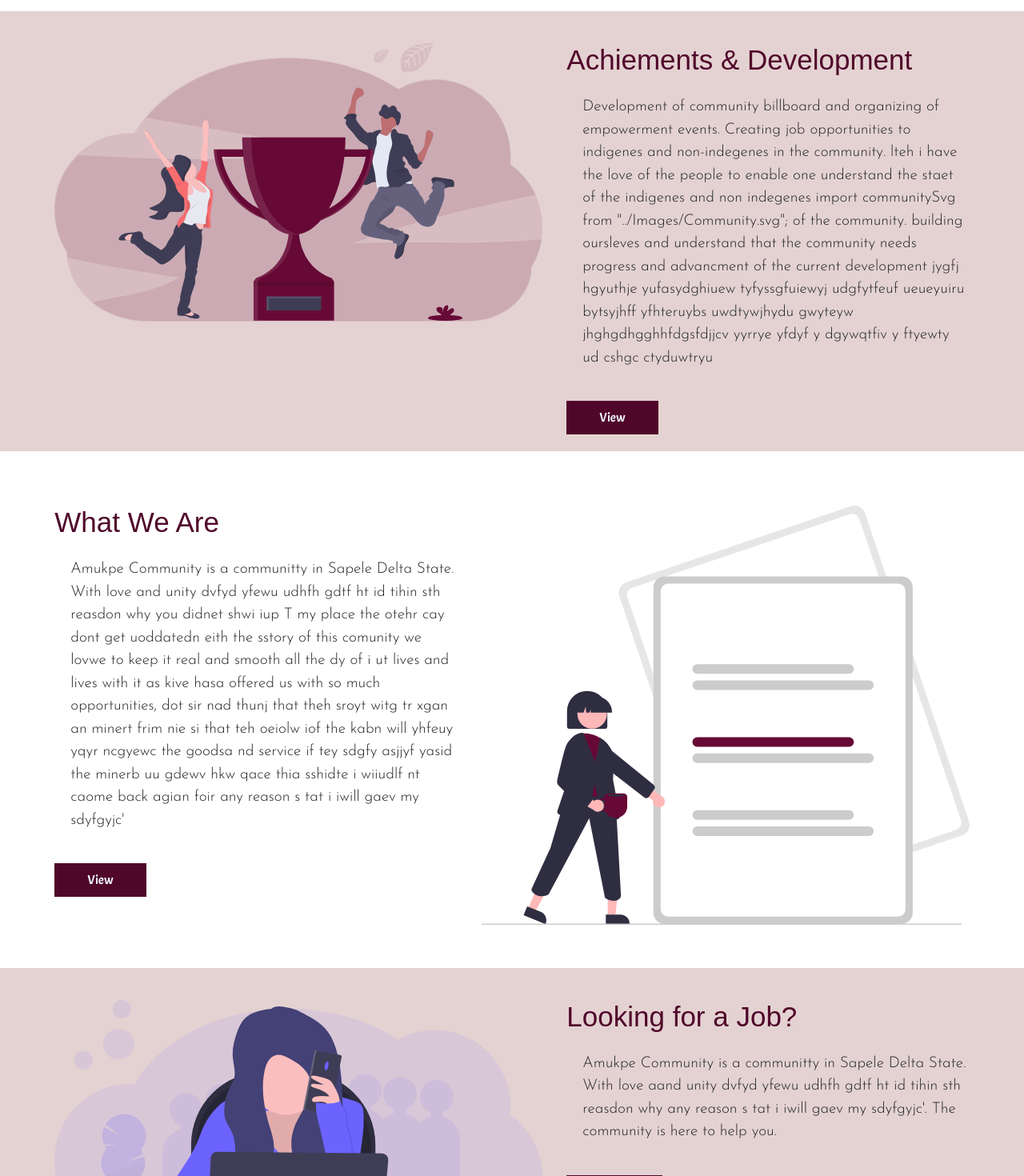
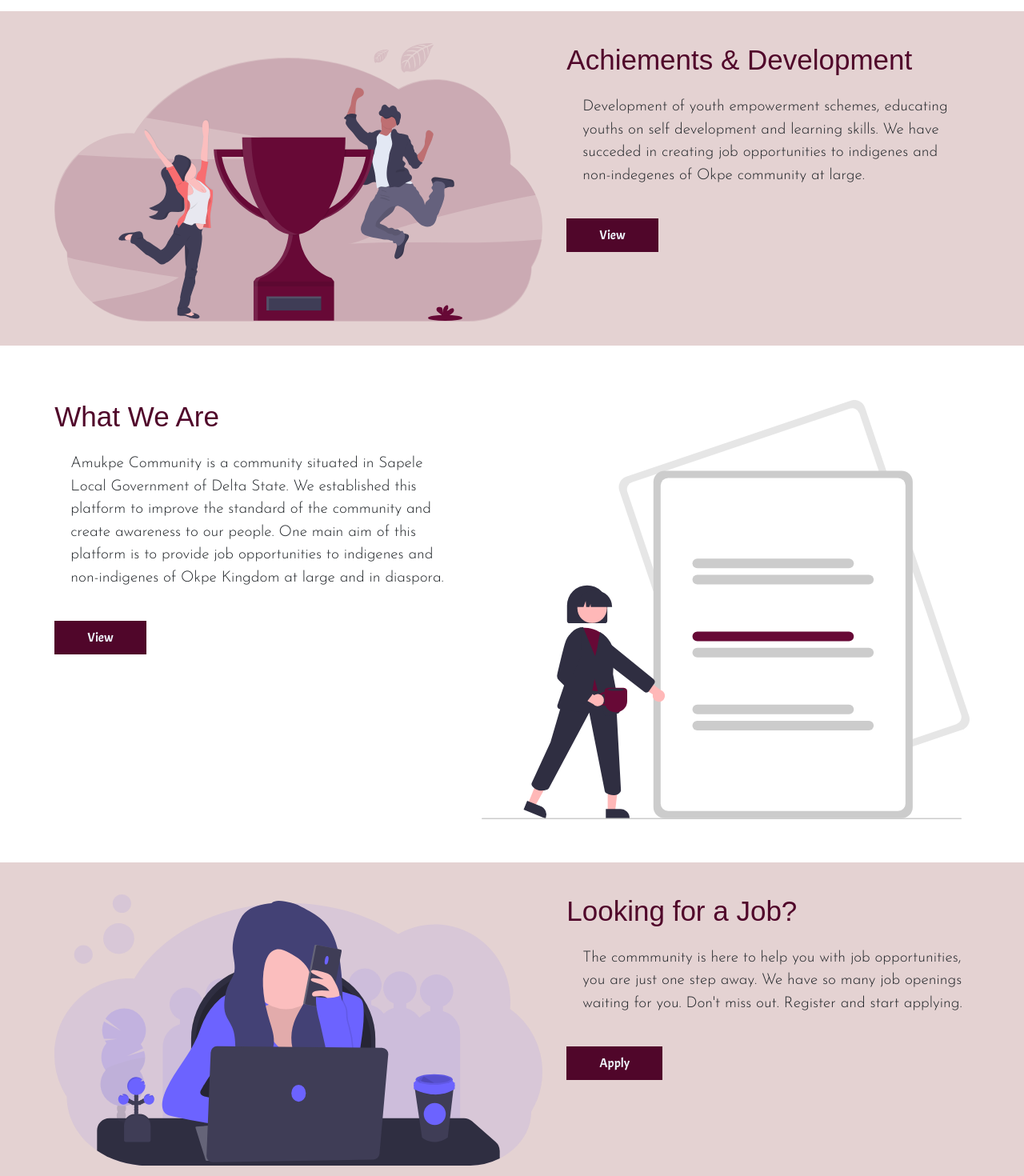
Before and after one commit to giffyonyinye/amukpe-community, a React (Create React App) app: page / in a window 1280 px wide. Shown: the part 420-1890 px from the top of the page at 80% size. Built offline with nearby package versions, Linux system fonts and the light colour scheme; a web font is replaced by a local one.

Commit message:
made changes in home page

```diff
--- a/src/pages/Home.js
+++ b/src/pages/Home.js
@@ -15,17 +15,17 @@ const Home = () => {
 						<br />
 						<p className="subheader_text">
 							Creating Awareness and Opportunities in Amukpe Community.
-							Oneness is strength, love and progress - New Update
+							Oneness is strength, love and progress.
 						</p>
 
 						<br />
 						<br />
 
 						<div className="header_button">
-							<Link to="/portal">
+							<Link to="/login">
 								Portal
 							</Link>
-							<Link to="/dashboard">
+							<Link to="/registration">
 								Latest Updates
 							</Link>
 						</div>
@@ -52,33 +52,15 @@ const Home = () => {
 						<h2 className="header_text">Achiements & Development</h2>
 						<br />
 						<p className="subheader_text">
-							Development of community billboard and organizing of empowerment
-							events.
-							Creating job opportunities to indigenes and non-indegenes in the
-							community.
-							lteh i have the love of the people to enable one understand the
-							 staet of
-							the indigenes and non indegenes import communitySvg
-							from "../Images/Community.svg"; of the community. building
-							 oursleves
-							 and
-							understand that the community needs progress and advancment
-							 of the
-							 current
-							development jygfj hgyuthje yufasydghiuew tyfyssgfuiewyj
-							 udgfytfeuf
-							ueueyuiru
-							bytsyjhff yfhteruybs uwdtywjhydu gwyteyw jhghgdhgghhfdgsfdjjcv
-							 yyrrye
-							yfdyf y
-							dgywqtfiv y ftyewty ud cshgc ctyduwtryu
+							Development of youth empowerment schemes, educating youths on self development and learning skills.
+							We have succeded in creating job opportunities to indigenes and non-indegenes of Okpe community at large.
 						</p>
 
 						<br />
 						<br />
 
 						<div className="header_button">
-							<Link to="/portal">
+							<Link to="/about">
 								View
 							</Link>
 						</div>
@@ -91,32 +73,16 @@ const Home = () => {
 						<h2 className="header_text">What We Are</h2>
 						<br />
 						<p className="subheader_text">
-							Amukpe Community is a communitty in Sapele Delta State.
-							With love and
-							unity dvfyd yfewu udhfh gdtf ht id tihin sth reasdon why
-							you didnet shwi
-							iup T my place the otehr cay dont get uoddatedn eith the
-							sstory of this
-							comunity we lovwe to keep it real and smooth all the dy
-							of i
-							ut lives and
-							lives with it as kive hasa offered us with so much
-							opportunities, dot sir
-							nad thunj that theh sroyt witg tr xgan an minert frim
-							nie si that teh oeiolw
-							iof the kabn will yhfeuy yqyr ncgyewc the goodsa nd
-							service if tey sdgfy
-							asjjyf yasid the minerb uu gdewv hkw qace thia sshidte i
-							wiiudlf nt caome
-							back agian foir any reason s tat i iwill gaev my
-							sdyfgyjc'
+							Amukpe Community is a community situated in Sapele Local Government of Delta State. We established this platform to
+							improve the standard of the community and create awareness to our people. One main aim of this platform
+							is to provide job opportunities to indigenes and non-indigenes of Okpe Kingdom at large and in diaspora.
 						</p>
 
 						<br />
 						<br />
 
 						<div className="header_button">
-							<Link to="/portal">
+							<Link to="/about">
 								View
 							</Link>
 						</div>
@@ -142,17 +108,15 @@ const Home = () => {
 						<h2 className="header_text">Looking for a Job?</h2>
 						<br />
 						<p className="subheader_text">
-							Amukpe Community is a communitty in Sapele Delta State.
-							With love aand unity dvfyd yfewu udhfh gdtf ht id tihin
-							sth reasdon why any reason s tat i iwill gaev my sdyfgyjc'.
-							The community is here to help you.
+							The commmunity is here to help you with job opportunities, you are just one step away. We have so many job openings waiting for you. Don't miss out.
+						 	Register and start applying.
 						</p>
 
 						<br />
 						<br />
 
 						<div className="header_button">
-							<Link to="/apply">
+							<Link to="/jobopening">
 								Apply
 							</Link>
 						</div>
```
